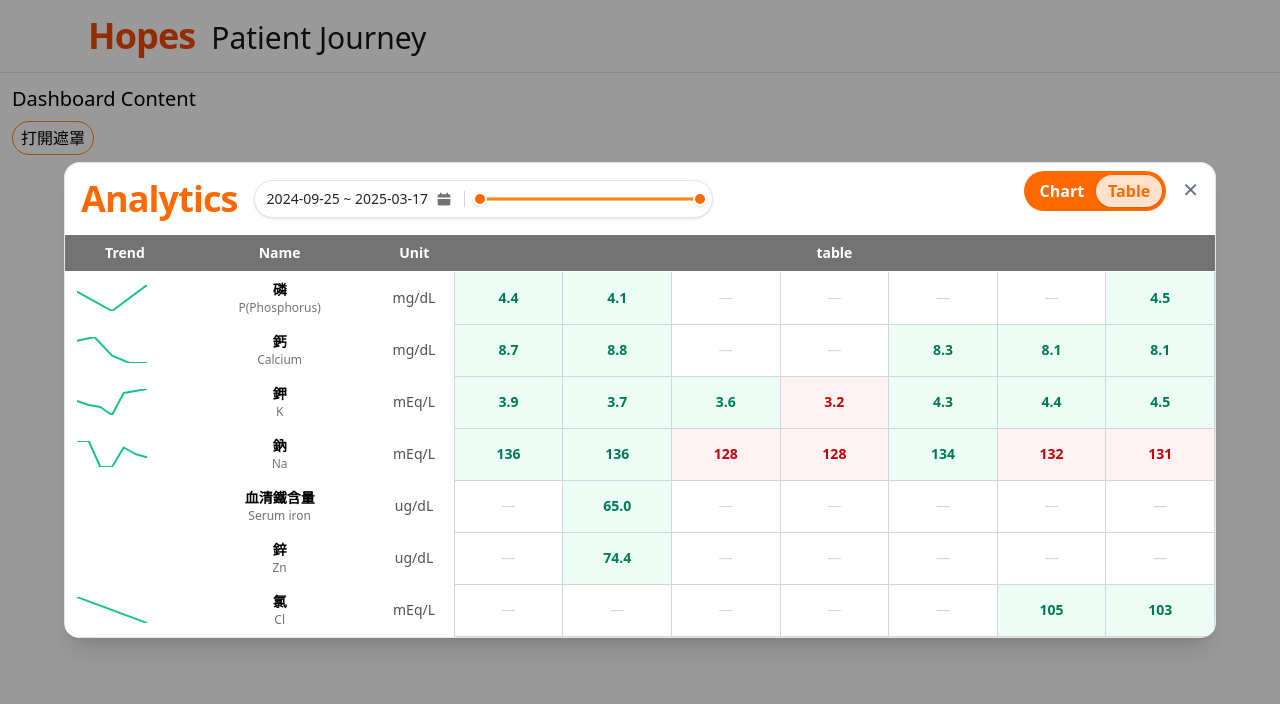
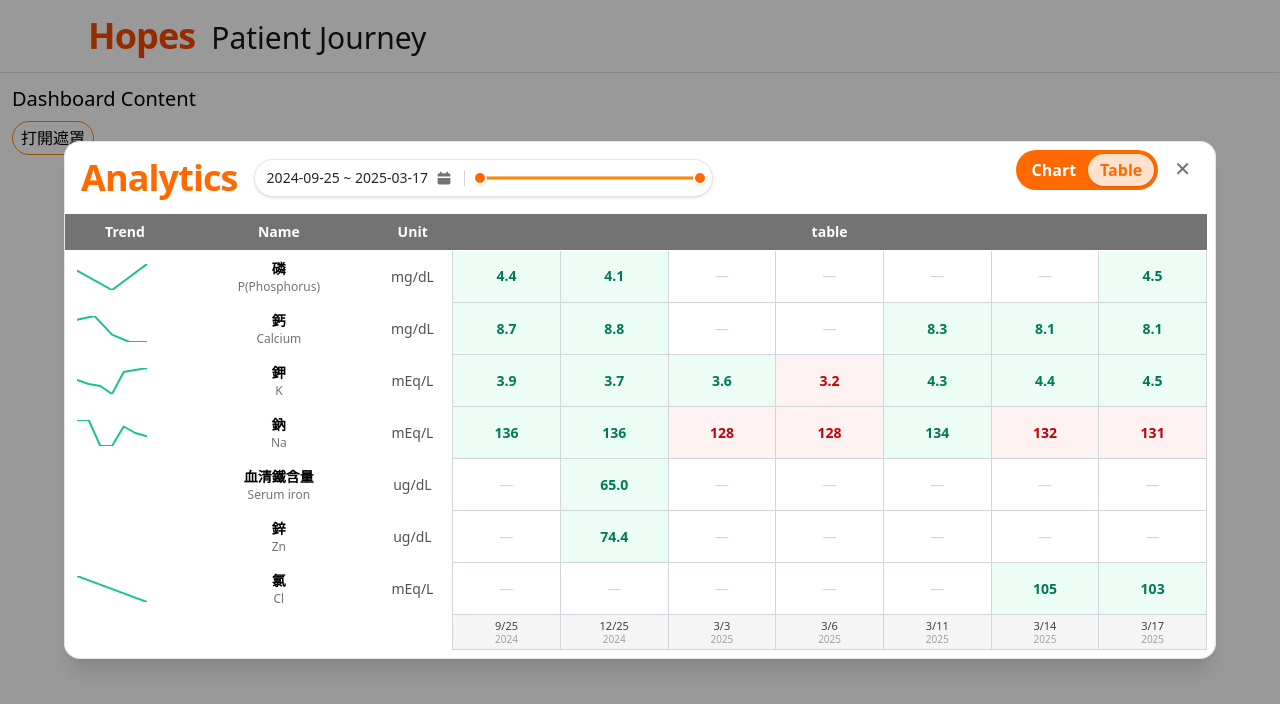
Before and after one commit to quanting56/muen-frontend-test, a Vue app: page / in a window 1280 px wide. Shown: the top 704 px of the page. Built offline with nearby package versions, Linux system fonts and the light colour scheme.

Commit message:
feat: 新增<tfoot>

```diff
--- a/src/App.vue
+++ b/src/App.vue
@@ -24,7 +24,7 @@
         :class="isModalOpen ? 'block' : 'hidden'"
       >
         <div class="w-full max-w-6xl bg-neutral-50 rounded-2xl shadow-xl overflow-auto">
-          <section class="rounded-2xl border border-neutral-200 bg-white shadow-sm">
+          <section class="pr-2 pb-2 rounded-2xl border border-neutral-200 bg-white shadow-sm">
             <div class="flex items-center justify-between gap-4 mb-4">
               <div class="px-4 pt-4 flex items-center gap-4">
                 <h1 class="text-4xl font-semibold tracking-tight text-orange-500">Analytics</h1>
@@ -43,7 +43,7 @@
             </div>
 
             <div class="overflow-auto bg-white">
-              <table class="min-w-225 w-full text-sm border-collapse">
+              <table class="min-w-full w-full text-sm border-collapse">
                 <thead class="bg-neutral-500">
                   <tr>
                     <th class="px-3 py-2 text-white w-30 border-b">Trend</th>
@@ -116,6 +116,32 @@
                     </td>
                   </tr>
                 </tbody>
+
+                <tfoot v-if="mode === 'table'">
+                  <tr>
+                    <!-- 左邊三欄 -->
+                    <td class="sticky bottom-0 z-10 px-3 py-2"></td> <!-- Trend -->
+                    <td class="sticky bottom-0 z-10 px-3 py-2"></td> <!-- Name -->
+                    <td class="sticky bottom-0 z-10 px-3 py-2"></td> <!-- Unit -->
+
+                    <!-- 日期欄 -->
+                    <td
+                      v-for="d in allDates"
+                      :key="'date-footer-' + d"
+                      class="sticky bottom-0 z-10 bg-neutral-100 border border-gray-300 text-center"
+                      style="min-width: 56px;"
+                    >
+                      <div class="leading-tight py-1">
+                        <div class="text-[11px] text-neutral-700 tabular-nums">
+                          {{ formatMD(d) }}
+                        </div>
+                        <div class="text-[10px] text-neutral-400 tabular-nums">
+                          {{ formatY(d) }}
+                        </div>
+                      </div>
+                    </td>
+                  </tr>
+                </tfoot>
               </table>
             </div>
 
@@ -178,4 +204,15 @@ function toggleExpand(lab) {
 watch(mode, (m) => {
   if (m !== "chart") expandedLabCode.value = null;
 });
+
+function formatMD(iso) {
+  const [, m, d] = (iso ?? "").split("-");
+  if (!m || !d) return iso;
+  return `${Number(m)}/${Number(d)}`; // 去掉前導 0
+}
+
+function formatY(iso) {
+  const [y] = (iso ?? "").split("-");
+  return y ?? "";
+}
 </script>
--- a/src/components/DateRangePicker.vue
+++ b/src/components/DateRangePicker.vue
@@ -4,7 +4,7 @@
     <!-- trigger -->
     <button
       type="button"
-      class="inline-flex items-center gap-2 rounded-full border border-neutral-200 bg-white px-3 py-1.5 text-sm shadow-sm hover:bg-neutral-50"
+      class="inline-flex items-center gap-2 rounded-full border border-neutral-200 bg-white px-3 py-1.5 text-sm shadow-sm hover:bg-neutral-50 cursor-pointer"
       @click="open = !open"
       :disabled="!allDates.length"
       :title="allDates.length ? 'Select range' : 'No data'"
@@ -30,11 +30,11 @@
         :title="'Adjust range'"
       >
         <!-- base track -->
-        <div class="absolute left-0 right-0 top-1/2 -translate-y-1/2 h-[3px] rounded-full bg-neutral-200"></div>
+        <div class="absolute left-0 right-0 top-1/2 -translate-y-1/2 h-0.75 rounded-full bg-neutral-200"></div>
 
         <!-- selected range -->
         <div
-          class="absolute top-1/2 -translate-y-1/2 h-[3px] rounded-full bg-orange-400"
+          class="absolute top-1/2 -translate-y-1/2 h-0.75 rounded-full bg-orange-400"
           :style="{ left: `${startPct * 100}%`, width: `${Math.max(0, (endPct - startPct) * 100)}%` }"
         ></div>
 
--- a/vite.config.js
+++ b/vite.config.js
@@ -8,5 +8,5 @@ export default defineConfig({
     vue(),
     tailwindcss()
   ],
-  base: "/muen-exam-frontend/",
+  base: "/muen-frontend-test/",
 });
```
